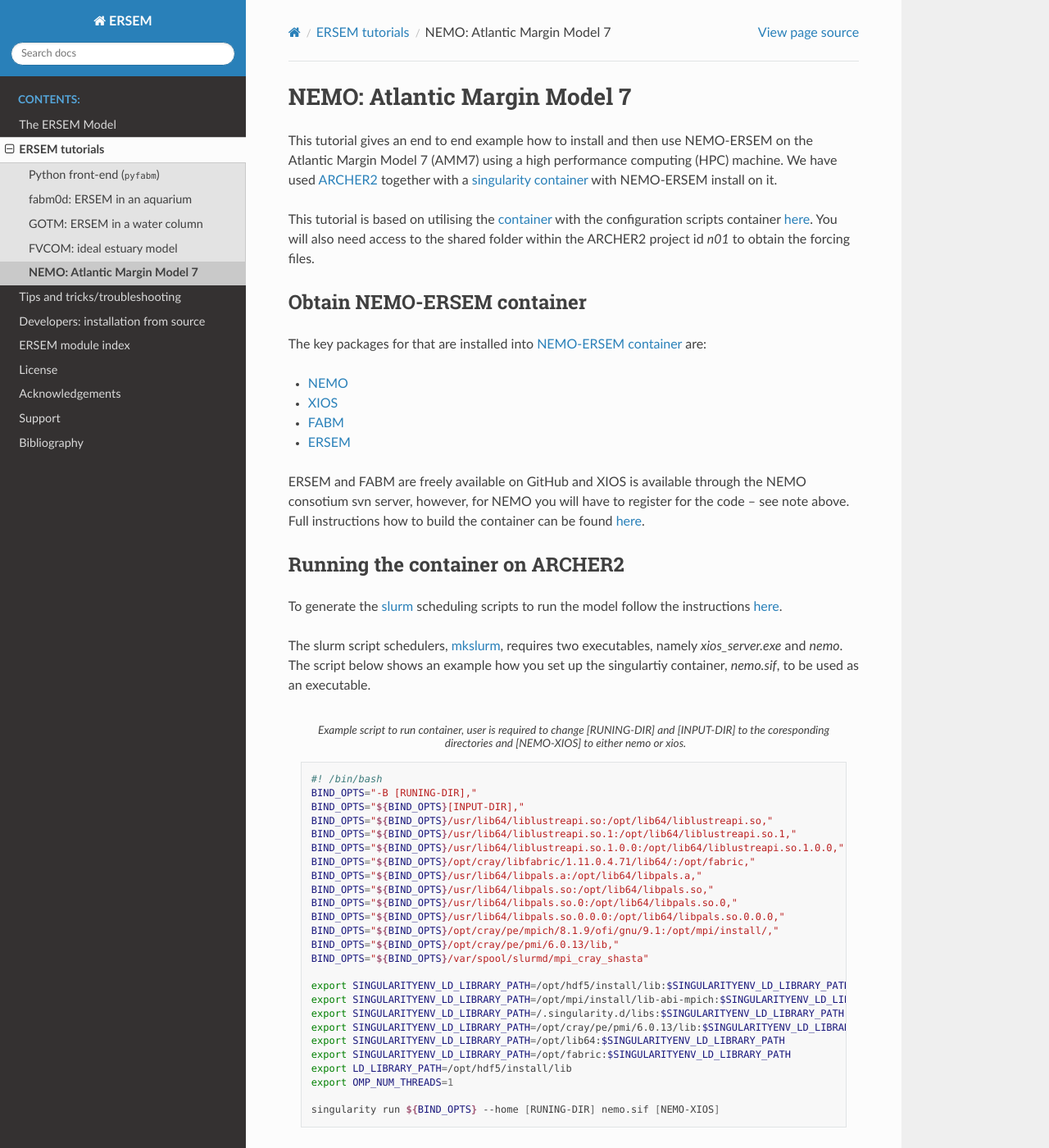
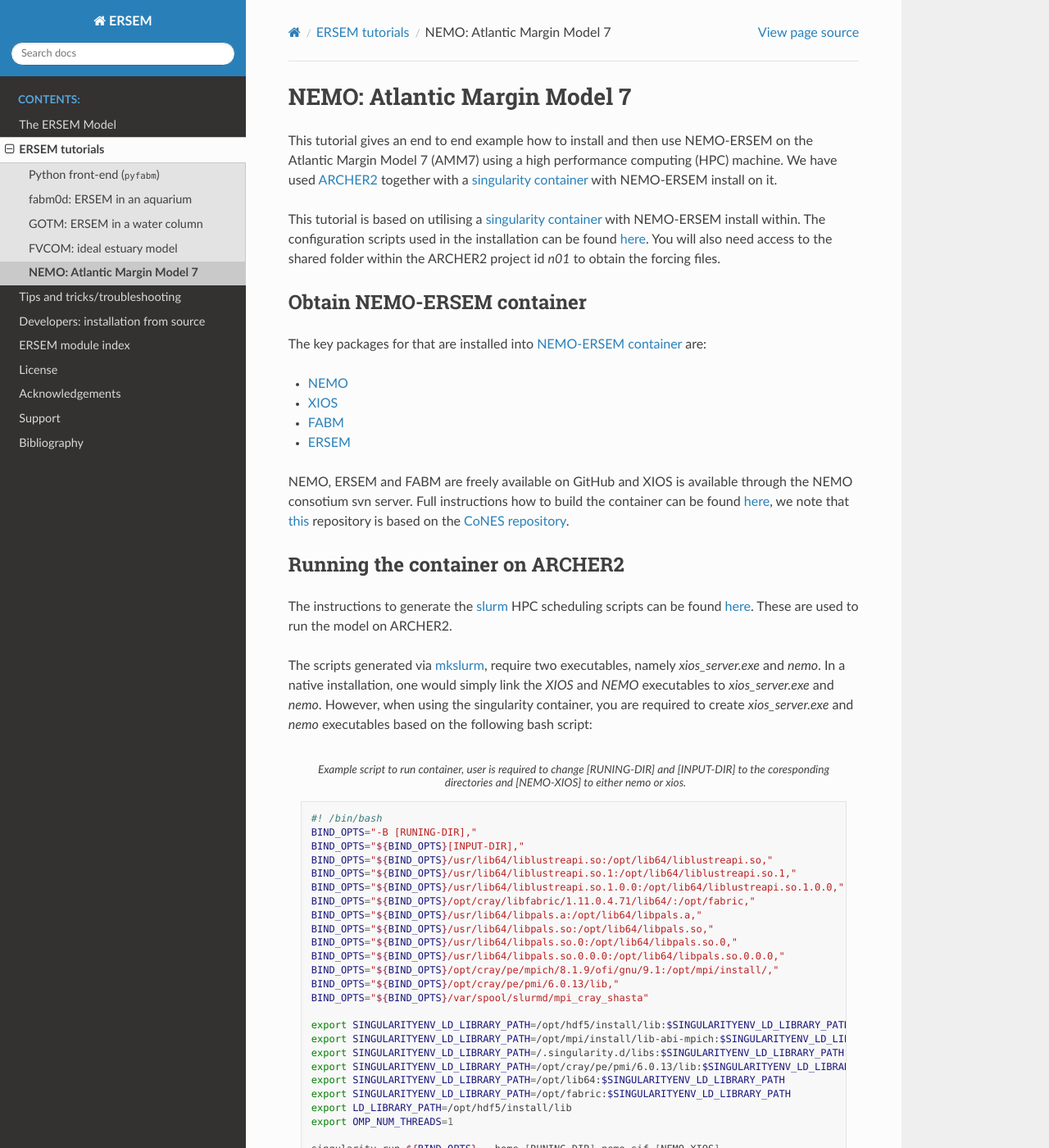
Before and after one commit to pmlmodelling/ersem, a Sphinx documentation site: the page built from docs/source/tutorials/nemo.rst, in a window 1280 px wide and 1400 px high. Shown: the whole window at 82% size. Built offline with Sphinx 7.4.7 and the Read the Docs theme 2.0.0, drawn with Linux system fonts in a browser that asks for light colours; formulas are drawn with MathJax 3; the version number could not be read and is left out.

Commit message:
Updating NEMO docs text

```diff
--- a/docs/source/tutorials/nemo.rst
+++ b/docs/source/tutorials/nemo.rst
@@ -12,9 +12,10 @@ NEMO-ERSEM on the Atlantic Margin Model 7 (AMM7) using a high performance comput
 `singularity container <https://sylabs.io/guides/3.5/user-guide/introduction.html>`__ with
 NEMO-ERSEM install on it.
 
-This tutorial is based on utilising the
-`container <https://sylabs.io/guides/3.5/user-guide/introduction.html>`_ with the configuration
-scripts container `here <https://github.com/dalepartridge/AMM7-NEMO4-FABM-setup>`_. You will
+This tutorial is based on utilising a
+`singularity container <https://sylabs.io/guides/3.5/user-guide/introduction.html>`_ with NEMO-ERSEM
+install within. The configuration scripts used in the installation can be found
+`here <https://github.com/dalepartridge/AMM7-NEMO4-FABM-setup>`_. You will
 also need access to the shared folder within the ARCHER2 project id `n01` to obtain the forcing
 files.
 
@@ -29,21 +30,26 @@ The key packages for that are installed into
 * `FABM <https://github.com/fabm-model/fabm>`__
 * `ERSEM <https://github.com/pmlmodelling/ersem>`__
 
-ERSEM and FABM are freely available on GitHub and XIOS is available through the NEMO consotium
-svn server, however, for NEMO you will have to register for the code -- see note above. Full instructions
-how to build the container can be found `here <https://github.com/pmlmodelling/NEMO-container>`__.
+NEMO, ERSEM and FABM are freely available on GitHub and XIOS is available through the NEMO consotium
+svn server. Full instructions how to build the container can be found
+`here <https://github.com/pmlmodelling/NEMO-container>`__, we note that
+`this <https://github.com/pmlmodelling/NEMO-container>`__ repository is based on the
+`CoNES repository <https://github.com/NOC-MSM/CoNES>`__.
 
 Running the container on ARCHER2
 ################################
 
-To generate the `slurm <https://slurm.schedmd.com/documentation.html>`__ scheduling scripts to
-run the model follow the instructions
+The instructions to generate the `slurm <https://slurm.schedmd.com/documentation.html>`__ HPC
+scheduling scripts can be found
 `here <https://docs.archer2.ac.uk/research-software/nemo/nemo/#building-a-run-script>`__.
+These are used to run the model on ARCHER2.
 
-The slurm script schedulers,
+The scripts generated via
 `mkslurm <https://docs.archer2.ac.uk/research-software/nemo/nemo/#building-a-run-script>`__,
-requires two executables, namely `xios_server.exe` and `nemo`. The script below shows an example how
-you set up the singulartiy container, `nemo.sif`, to be used as an executable.
+require two executables, namely `xios_server.exe` and `nemo`. In a native installation, one would
+simply link the `XIOS` and `NEMO` executables to `xios_server.exe` and `nemo`. However, when using
+the singularity container, you are required to create `xios_server.exe` and `nemo` executables based on
+the following bash script:
 
 .. code-block:: bash
     :caption: Example script to run container, user is required to change `[RUNING-DIR]` and
```
